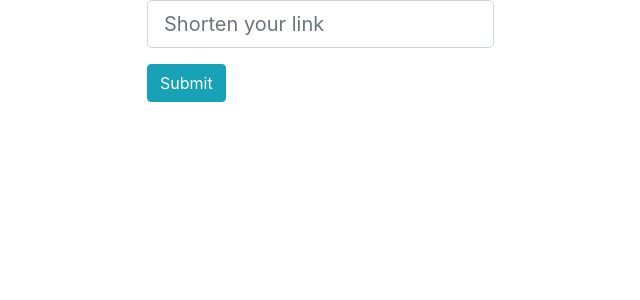
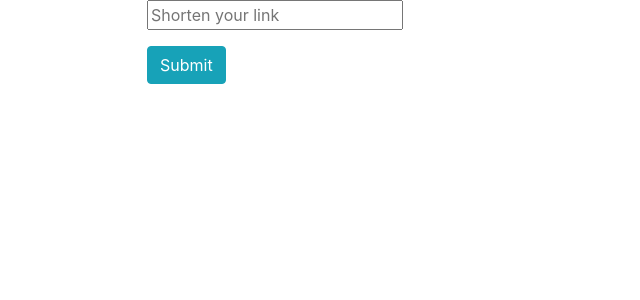
Before and after one commit to neerajp99/url_shortner, a React (Create React App) app in the folder client/: page /homepage in a window 1280 px wide. Shown: the top 300 px of the page, without its empty margins (128-768 px from the left). Built offline with nearby package versions, Linux system fonts and the light colour scheme.

Commit message:
Modified InputFieldGroup

```diff
--- a/client/src/components/commons/InputFieldGroup.js
+++ b/client/src/components/commons/InputFieldGroup.js
@@ -7,7 +7,7 @@ const InputFieldGroup = ({ placeholder, name, onChange, value }) => {
     <div className="input-group mb-3">
       <div className="input-group-prepend">
         <input
-          className={classnames("form-control form-control-lg")}
+          className={classnames("url-form-input")}
           placeholder={placeholder}
           name={name}
           onChange={onChange}
```
